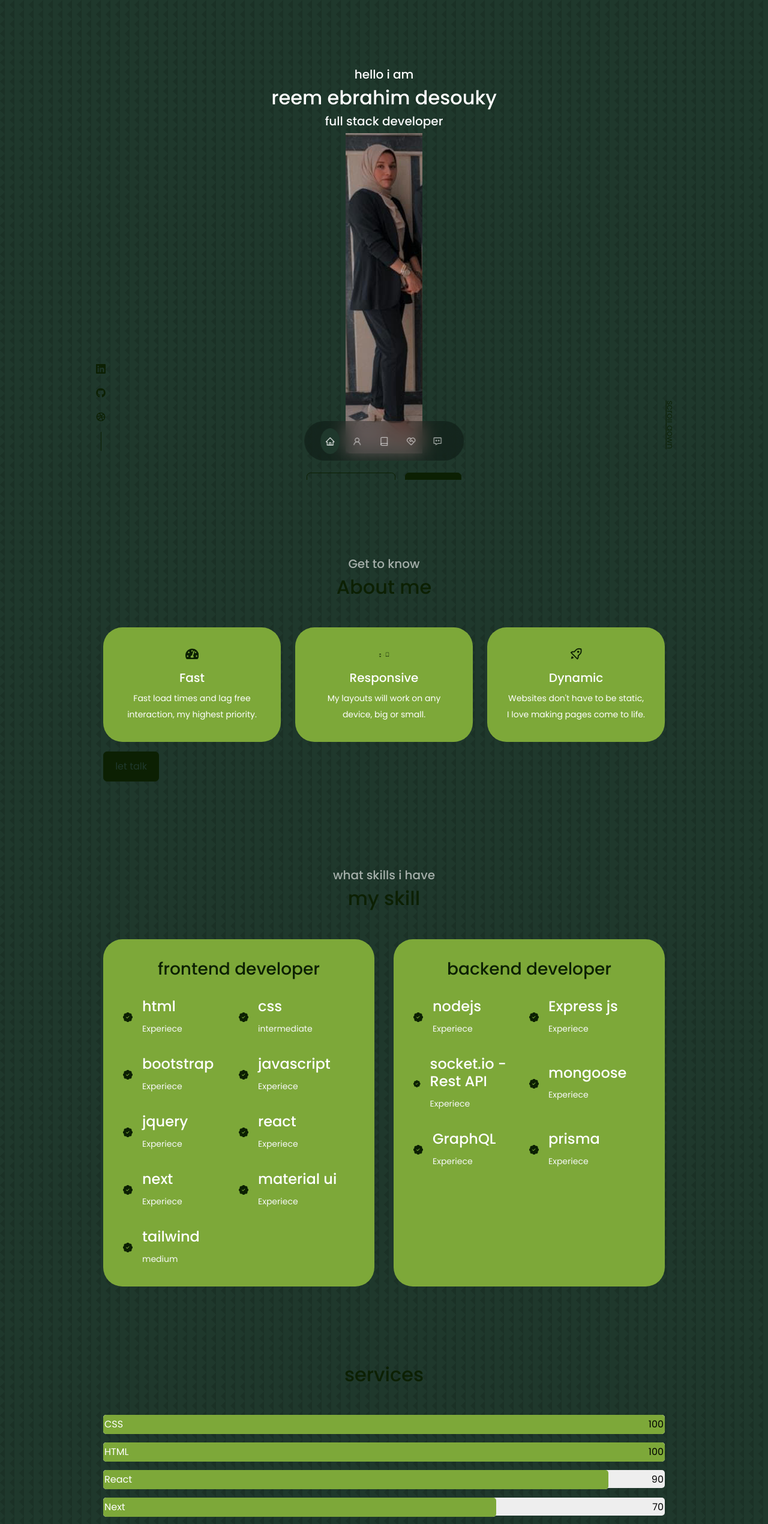
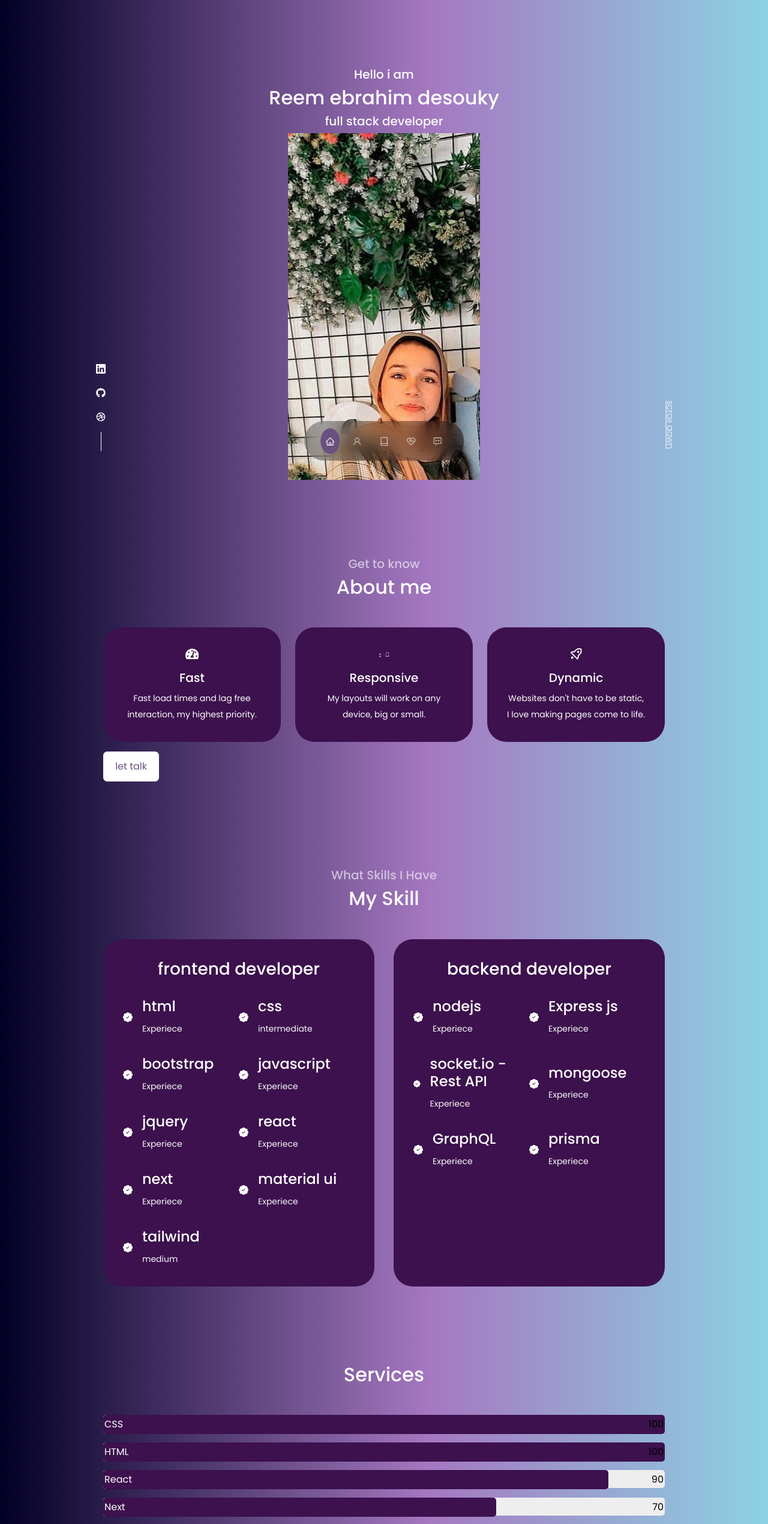
Before and after one commit to Reem99-sina/profileReem, a React (Create React App) app: page / in a window 1280 px wide. Shown: the top 2541 px of the page at 60% size. Built offline with nearby package versions, Linux system fonts and the light colour scheme.

Commit message:
new profile

```diff
--- a/src/component/contacy/Contact.jsx
+++ b/src/component/contacy/Contact.jsx
@@ -21,8 +21,8 @@ const Contact = () => {
 
   return (
     <section id='contact'>
-      <h5>get in touch</h5>
-      <h2>contact me</h2>
+      <h5 style={{textTransform:"capitalize"}}>get in touch</h5>
+      <h2 style={{textTransform:"capitalize"}}>contact me</h2>
       <div className="contact__container">
         <div className="contact__options">
           <article className='contact__option'>
--- a/src/component/footer/Footer.jsx
+++ b/src/component/footer/Footer.jsx
@@ -6,9 +6,7 @@ import { AiFillInstagram, AiFillTwitterCircle } from 'react-icons/ai'
 const Footer = () => {
     return (
         <footer>
-            <a href='#' className='footer__logo'>
-                egator
-            </a>
+
             <ul className='permalinks'>
                 <li>
                     <a href='#'>home</a>
--- a/src/component/header/Header.jsx
+++ b/src/component/header/Header.jsx
@@ -1,14 +1,14 @@
 import React from 'react'
 import CTA from './CTA'
-import me from '../../assets/reem3.png'
+import me from '../../assets/reem.jpg'
 import './header.css'
 import HeaderSocial from './HeaderSocial'
 const Header = () => {
     return (
         <header>
             <div className="container header__container">
-                <h5>hello i am</h5>
-                <h2>reem ebrahim desouky</h2>
+                <h5>Hello i am</h5>
+                <h2>Reem ebrahim desouky</h2>
                 <h5 className='text-light'>full stack developer</h5>
                 <img src={me} />
                 <CTA />
--- a/src/component/protifolio/Protifolio.jsx
+++ b/src/component/protifolio/Protifolio.jsx
@@ -17,7 +17,7 @@ export default class Protifolio extends Component {
     render() {
         return (
             <section id='protifolio'>
-                <h5>my recent work</h5>
+                <h5 style={{textTransform:"capitalize"}}>my recent work</h5>
 
                 <div className="protifolio__container">
                     <article className='protifolio__item'>
--- a/src/component/serivers/Serivers.jsx
+++ b/src/component/serivers/Serivers.jsx
@@ -13,7 +13,7 @@ const Serivers = () => {
     return (
         <section id='serivers'>
 
-            <h2>services</h2>
+            <h2 style={{textTransform:"capitalize"}}>services</h2>
             <div className='container'>
                 <div class="flex flex-50-gt-sm waypoint bars-wrap animated slide-in-right" data-animation="slide-in-right">
                     <div class="bar my-3 flex">
--- a/src/component/serivers/serivers.css
+++ b/src/component/serivers/serivers.css
@@ -86,7 +86,7 @@
 }
 
 .tag {
-    background-color: #7da839;
+    background-color: var(--color-bg-variant);
     border-radius: 5px;
     padding: 2px;
 }
--- a/src/component/skill/Skill.jsx
+++ b/src/component/skill/Skill.jsx
@@ -4,8 +4,8 @@ import { BsPatchCheckFill } from 'react-icons/bs'
 const Skill = () => {
     return (
         <section id='skill'>
-            <h5>what skills i have</h5>
-            <h2>my skill</h2>
+            <h5 style={{textTransform:"capitalize"}}>what skills i have</h5>
+            <h2 style={{textTransform:"capitalize"}}>my skill</h2>
             <div className="container experience__container">
                 <div className="experience__frontend">
                     <h3>frontend developer</h3>
--- a/src/index.css
+++ b/src/index.css
@@ -1,5 +1,5 @@
-@import url('https://fonts.googleapis.com/css2?family=Poppins:wght@300;400;500;600&display=swap');
-*{
+@import url("https://fonts.googleapis.com/css2?family=Poppins:wght@300;400;500;600&display=swap");
+* {
   margin: 0;
   padding: 0;
   border: 0;
@@ -8,64 +8,76 @@
   list-style: none;
   text-decoration: none;
 }
-:root{
-    --color-bg:#1f382c;
-    --color-bg-variant:#7da839;
-    --color-primary:#0c2003;
---color-primary-variant:rgba(77,181,255,0.4);
---color-white:#fff;
---color-light:rgba(255,255,255,0.6);
---container-width-lg:75%;
---container-width-md:86%;
---container-width-ms:90%;
+:root {
+  --color-bg: #6a507f;
+  --color-bg-variant: #3c114d;
+  --color-primary: #fff;
+  --color-primary-variant: rgba(77, 181, 255, 0.4);
+  --color-white: #fff;
+  --color-light: rgba(255, 255, 255, 0.6);
+  --container-width-lg: 75%;
+  --container-width-md: 86%;
+  --container-width-ms: 90%;
   --transition: all 400ms ease;
 }
-html{
+html {
   scroll-behavior: smooth;
 }
 /* ::-webkit-scrollbar{
 display: none;
 } */
-body{
-    font-family: 'Poppins', sans-serif;
-    background-color: var(--color-bg);
+body {
+  font-family: "Poppins", sans-serif;
+  /* background-color: var(--color-bg); */
   color: var(--color-white);
   line-height: 1.7;
-    background-image: url(../src/assets/bg-texture.png);
+  background: rgb(2, 0, 36);
+  background: linear-gradient(
+    90deg,
+    rgba(2, 0, 36, 1) 0%,
+    rgba(165, 120, 193, 1) 56%,
+    rgba(140, 210, 226, 1) 100%,
+    rgba(0, 212, 255, 1) 100%
+  );
+  /* background-image: url(../src/assets/bg-texture.png); */
 }
-.container{
+.container {
   width: var(--container-width-lg);
   margin: 0 auto;
 }
-h1,h2,h3,h4,h5{
+h1,
+h2,
+h3,
+h4,
+h5 {
   font-weight: 500;
 }
-h1{
+h1 {
   font-size: 2.5rem;
 }
-section{
+section {
   margin: 8rem 0rem;
 }
-section>h2,section>h5{
+section > h2,
+section > h5 {
   text-align: center;
   color: var(--color-light);
 }
-section >h2{
+section > h2 {
   color: var(--color-primary);
   margin-bottom: 3rem;
 }
-.text-light{
+.text-light {
   color: var(--color-light);
-
 }
-a{
+a {
   color: var(--color-primary);
   transition: var(--transition);
 }
-a:hover{
+a:hover {
   color: var(--color-white);
 }
-.btn{
+.btn {
   width: max-content;
   display: inline-block;
   color: var(--color-primary);
@@ -75,35 +87,33 @@ a:hover{
   border: 1px solid var(--color-primary);
   transition: var(--transition);
 }
-.btn:hover{
+.btn:hover {
   background-color: var(--color-white);
   color: var(--color-bg);
   border-color: transparent;
 }
-.btn-primary{
+.btn-primary {
   background-color: var(--color-primary);
   color: var(--color-bg);
 }
-img{
+img {
   display: block;
   width: 100%;
   object-fit: cover;
 }
-@media screen and (max-width:1024px) {
-    .container{
+@media screen and (max-width: 1024px) {
+  .container {
     width: var(--container-width-md);
   }
-    section{
+  section {
     margin-top: 6rem;
   }
-
 }
-@media screen and (max-width:600px) {
-    .container{
+@media screen and (max-width: 600px) {
+  .container {
     width: var(--container-width-ms);
   }
-    section>h2{
+  section > h2 {
     margin-bottom: 2rem;
   }
-
 }
```
Also changed, not shown: src/assets/reem.jpg (added), 1 other file (tests, documents, lock files or other folders). Lines whose indentation alone changed are shown as unchanged.
